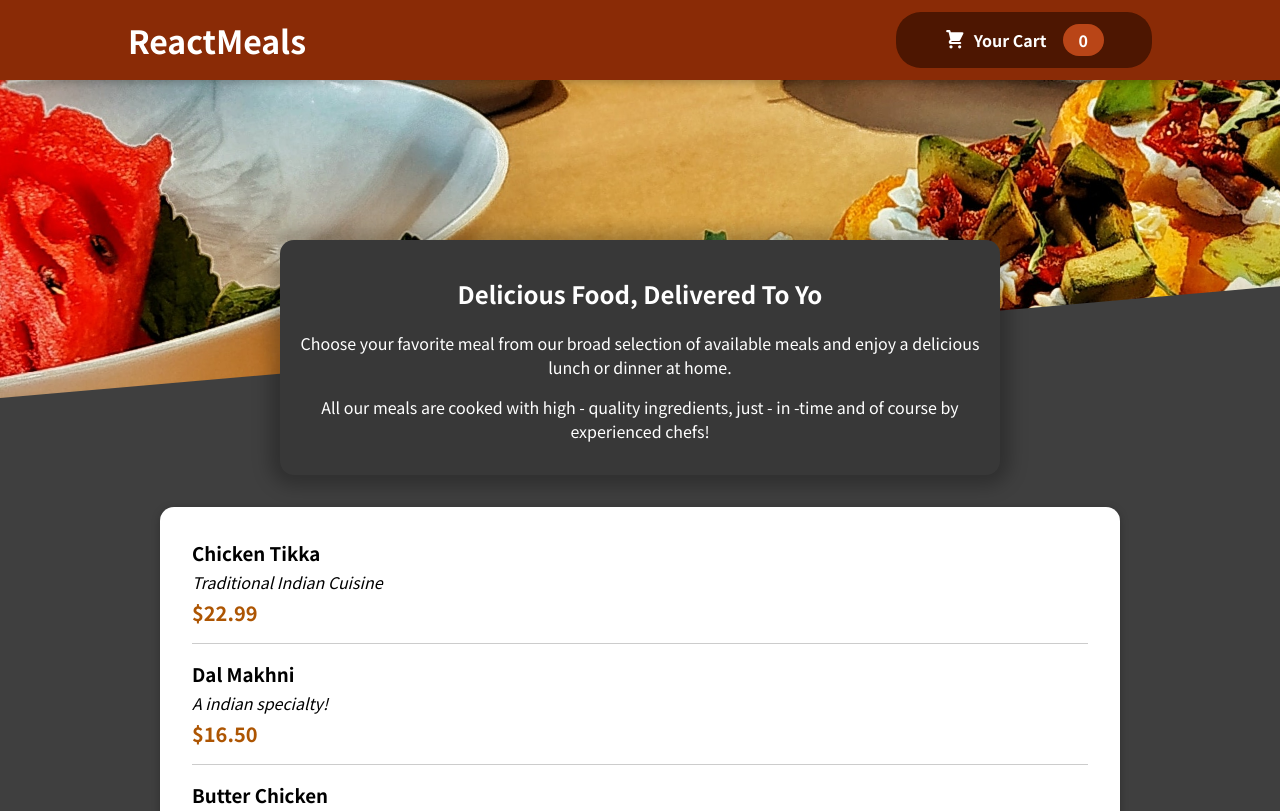
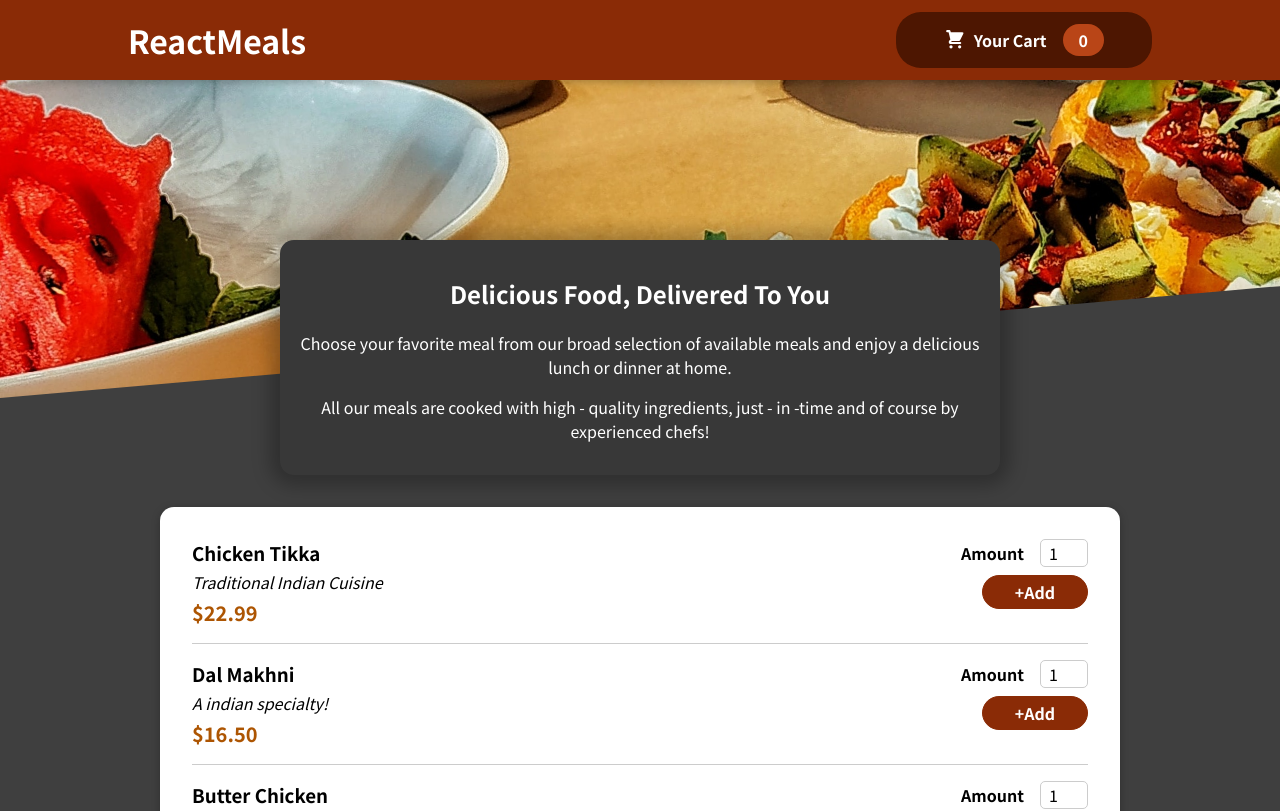
Before and after one commit to Abhishekkanojiya3/Restaurant-Website-React-project, a React (Create React App) app: page / in a window 1280 px wide. Shown: the top 811 px of the page. Built offline with nearby package versions, Linux system fonts and the light colour scheme.

Commit message:
adding a form

```diff
--- a/src/components/Meals/MealItem/MealItem.js
+++ b/src/components/Meals/MealItem/MealItem.js
@@ -1,4 +1,5 @@
 import classes from './MealItem.module.css'
+import MealItemForm from './MealItemForm';
 const MealItem = props => {
     const price = `$${props.price.toFixed(2)}`;
     return ( <
@@ -10,6 +11,11 @@ const MealItem = props => {
         div className = { classes.description } > { props.description } < /div> <
         div className = { classes.price } > { price } < /div> <
         /div> <
+        div >
+        <
+        MealItemForm / >
+        <
+        /div> <
         /li>
     )
 };
--- a/src/components/Meals/MealItem/MealItemForm.js
+++ b/src/components/Meals/MealItem/MealItemForm.js
@@ -0,0 +1,24 @@
+import Input from '../../UI/Input';
+import classes from './MealItemForm.module.css';
+
+const MealItemForm = props => {
+    return ( <
+        form className = { classes.form } >
+        <
+        Input label = 'Amount'
+        input = {
+            {
+                id: 'amount',
+                type: 'number',
+                min: '1',
+                max: '5',
+                step: '1',
+                defaultValue: '1',
+            }
+        }
+        /> <
+        button > +Add < /button> <
+        /form>
+    );
+};
+export default MealItemForm;
--- /dev/null
+++ b/src/components/Meals/MealItem/MealItemForm.module.css
@@ -0,0 +1,20 @@
+.form {
+    text-align: right;
+}
+
+.form button {
+    font: inherit;
+    cursor: pointer;
+    background-color: #8a2b06;
+    border: 1px solid #8a2b06;
+    color: white;
+    padding: 0.25rem 2rem;
+    border-radius: 20px;
+    font-weight: bold;
+}
+
+.form button:hover,
+.form button:active {
+    background-color: #641e03;
+    border-color: #641e03;
+}
--- a/src/components/Meals/MealSummary.js
+++ b/src/components/Meals/MealSummary.js
@@ -3,7 +3,7 @@ const MealSummary = () => {
     return ( <
         section className = { classes.summary } >
         <
-        h1 > Delicious Food, Delivered To Yo < /h1> <
+        h1 > Delicious Food, Delivered To You < /h1> <
         p >
         Choose your favorite meal from our broad selection of available meals and enjoy a delicious lunch or dinner at home. <
         /p> <
--- /dev/null
+++ b/src/components/UI/Input.js
@@ -0,0 +1,13 @@
+import classes from './Input.module.css';
+
+const Input = props => {
+    return ( <
+        div className = { classes.input } >
+        <
+        label htmlFor = { props.input.id } > { props.label } < /label> <
+        input {...props.input }
+        /> <
+        /div>
+    )
+};
+export default Input;
--- /dev/null
+++ b/src/components/UI/Input.module.css
@@ -0,0 +1,18 @@
+.input {
+    display: flex;
+    align-items: center;
+    margin-bottom: 0.5rem;
+}
+
+.input label {
+    font-weight: bold;
+    margin-right: 1rem;
+}
+
+.input input {
+    width: 3rem;
+    border-radius: 5px;
+    border: 1px solid #ccc;
+    font: inherit;
+    padding-left: 0.5rem;
+}
```
